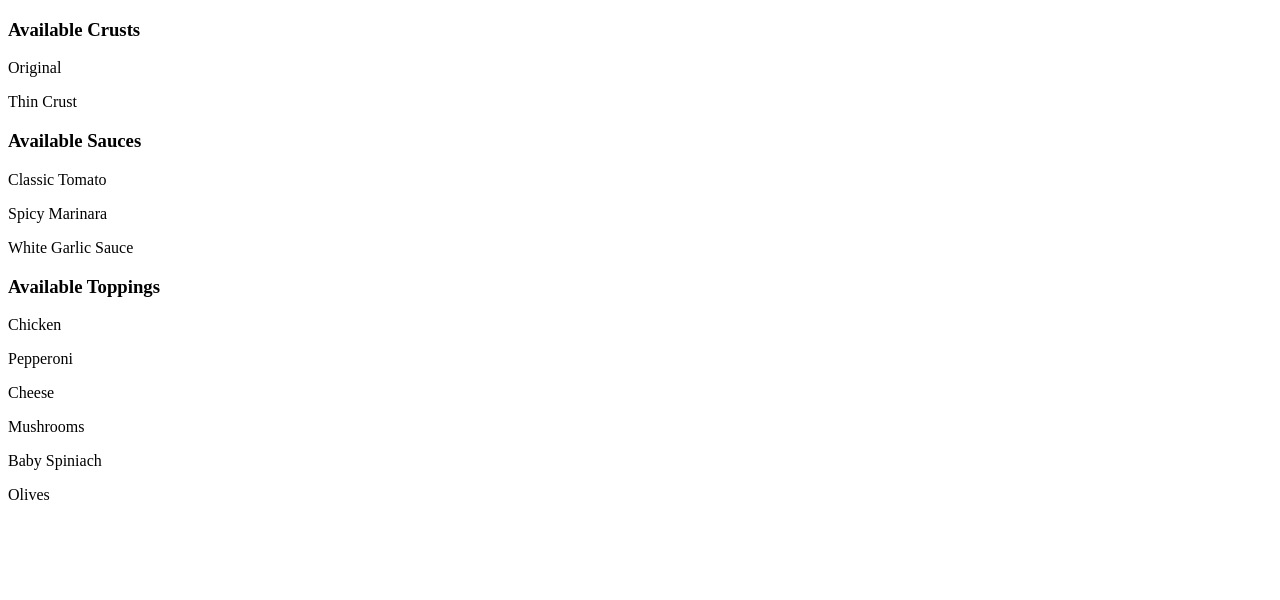
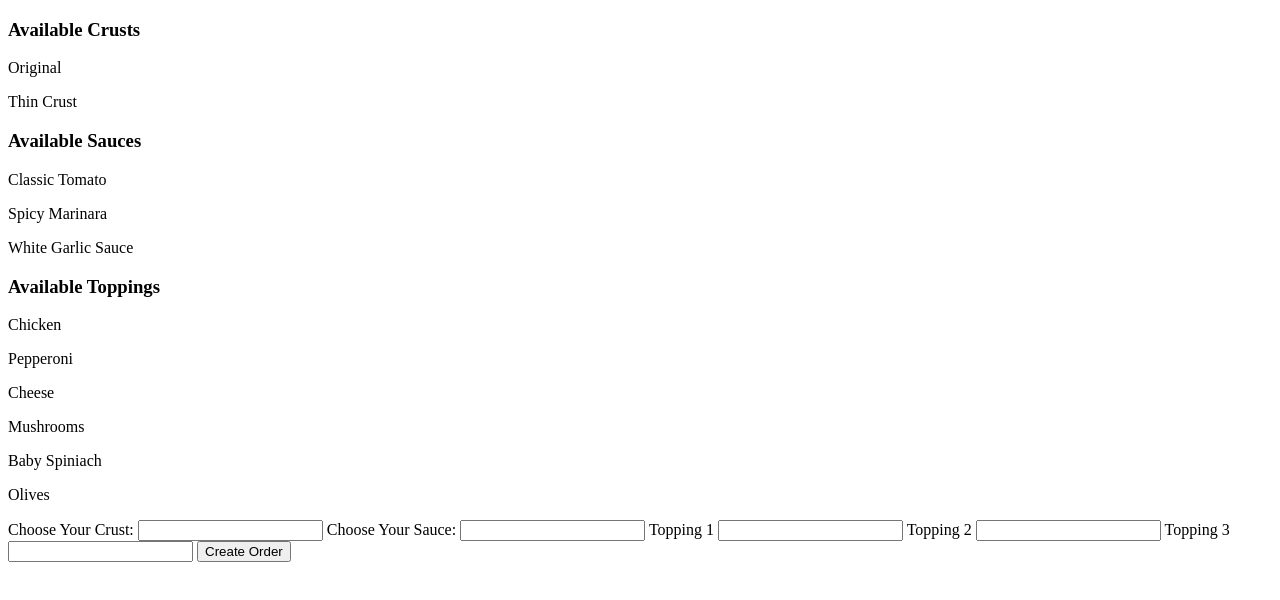
Before and after one commit to micem2/cs-final-project, a plain HTML site: page index.html in a window 1280 px wide. Drawn offline with Linux system fonts and the light colour scheme.

Commit message:
orderform

```diff
--- a/index.html
+++ b/index.html
@@ -23,5 +23,21 @@
             <p>Baby Spiniach</p>
             <p>Olives</p>
         </div>
+        <div class="form">
+            <form>
+                <label for="crust">Choose Your Crust:</label>
+                <input type="text" id="crust">
+                <label for="sauce">Choose Your Sauce:</label>
+                <input type="text" id="sauce">
+                <label for="top1">Topping 1</label>
+                <input type="text" id="top1">
+                <label for="top2">Topping 2</label>
+                <input type="text" id="top2">
+                <label for="top3">Topping 3</label>
+                <input type="text" id="top3">
+                <button id="btn" type="submit">Create Order</button>
+
+            </form>
+        </div>
     </body>
 </html>
```
